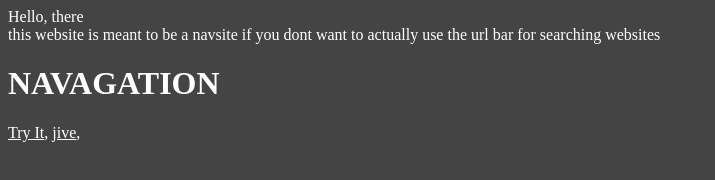
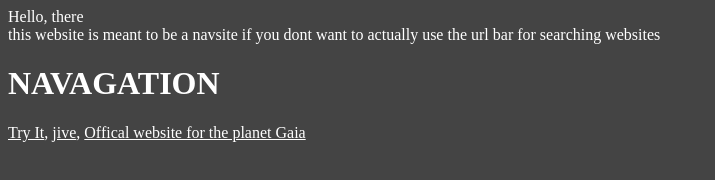
Before and after one commit to Thevitebsk/TvCodeEvelution, a plain HTML site: page index.html in a window 1280 px wide. Shown: the whole page, without its empty margins (0-715 px from the left). Drawn offline with Linux system fonts and the light colour scheme.

Commit message:
Update index.html

```diff
--- a/index.html
+++ b/index.html
@@ -4,4 +4,4 @@
 Hello, there<br>
 this website is meant to be a navsite if you dont want to actually use the url bar for searching websites
 <h1>NAVAGATION</h1>
-<a href="https://tv-code-evelution.vercel.app/Try%20It/.html">Try It</a>, <a href="https://tv-code-evelution.vercel.app/Other/jive/jiveindex.html">jive</a>, <a href="https://tv-code-evelution.vercel.app/Other/gaiainfo.html"></a>
+<a href="https://tv-code-evelution.vercel.app/Try%20It/.html">Try It</a>, <a href="https://tv-code-evelution.vercel.app/Other/jive/jiveindex.html">jive</a>, <a href="https://tv-code-evelution.vercel.app/Other/gaiainfo.html">Offical website for the planet Gaia</a>
```
